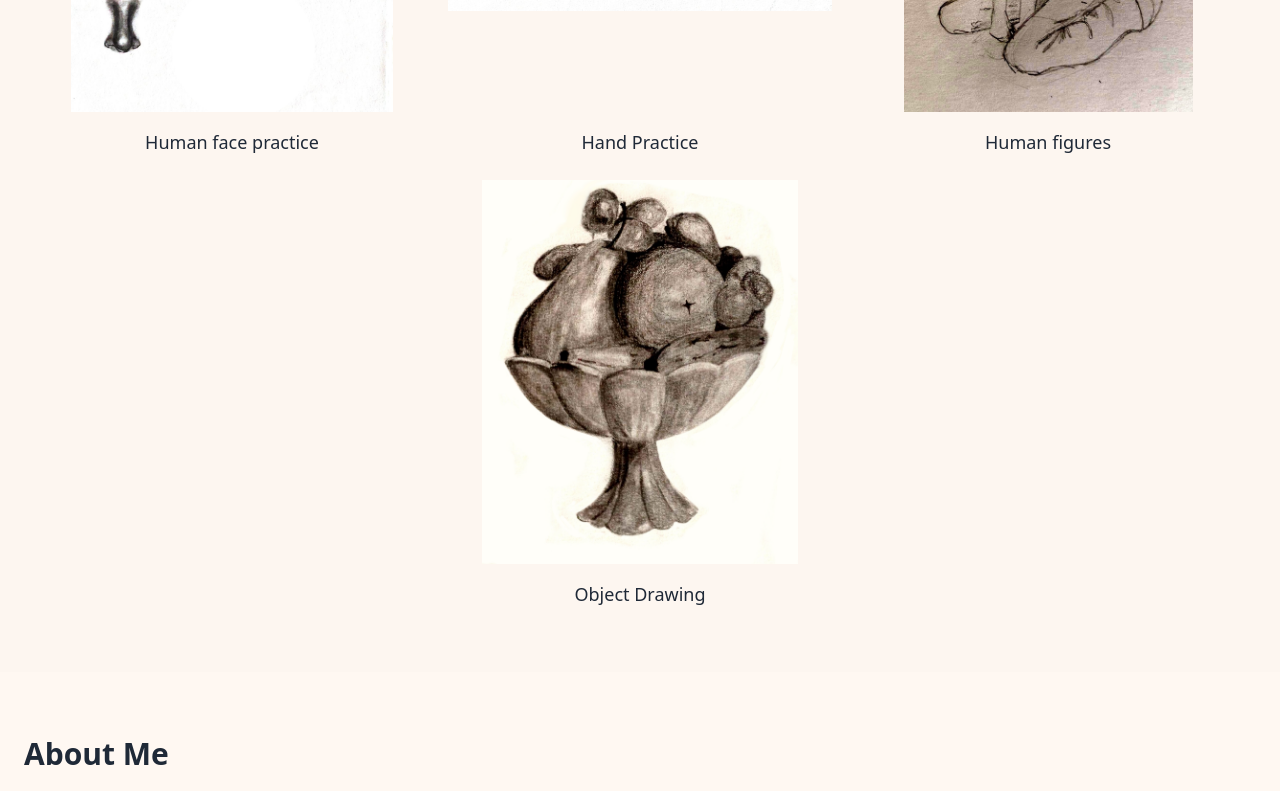
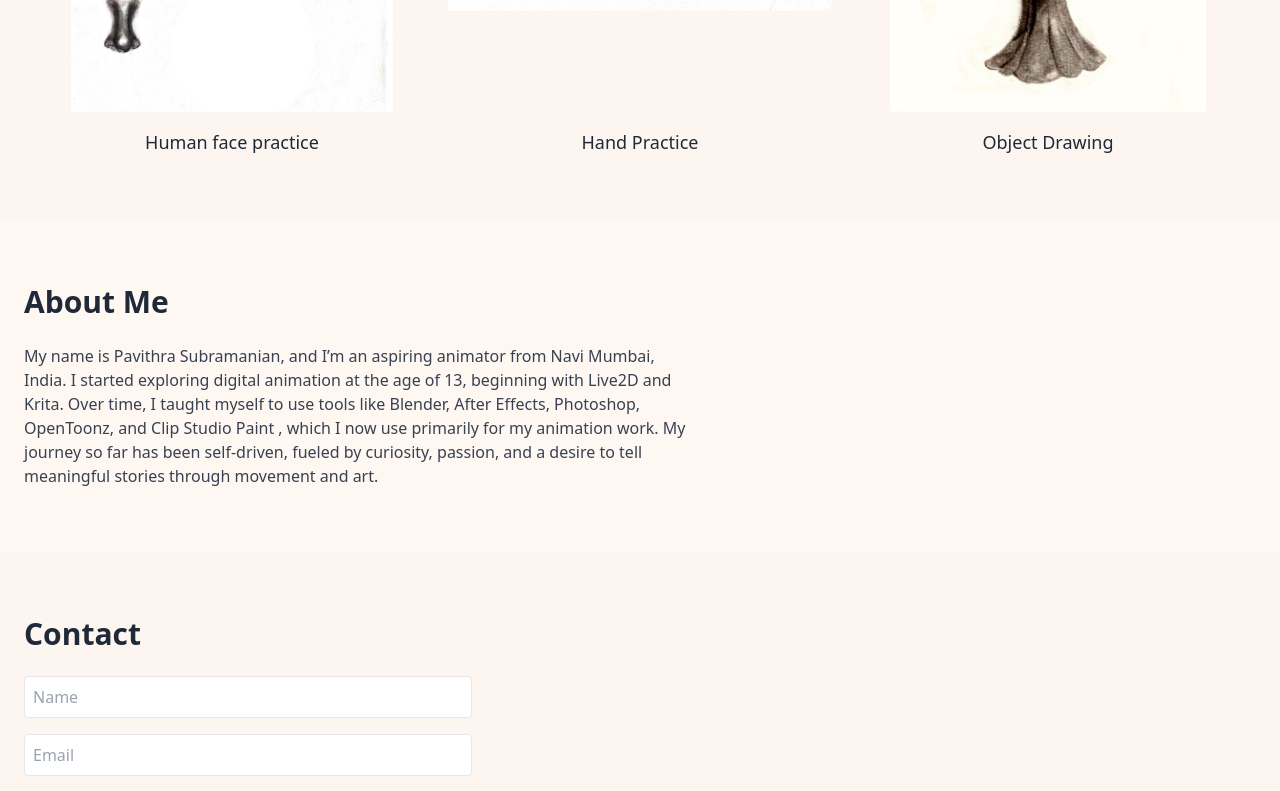
Before and after one commit to Pavithra220607/portfolio, a React (Create React App) app: page / in a window 1280 px wide. Shown: the part 1720-2511 px from the top of the page. Built offline with nearby package versions, Linux system fonts and the light colour scheme.

Commit message:
Image update

```diff
--- a/src/App.js
+++ b/src/App.js
@@ -60,7 +60,6 @@ export default function PortfolioHome() {
     { src: artwork3, title: "Human figures",width:3506,height:2480 },
     { src: artwork7, title: "Human face practice",width:1799,height:2145},
     { src: artwork9, title: "Hand Practice",width:2388,height:1138},
-    { src: artwork8, title: "Human figures",width:1217,height:1617},
     { src: artwork10, title: "Object Drawing",width:1318,height:1608 }
 ];
 
```
